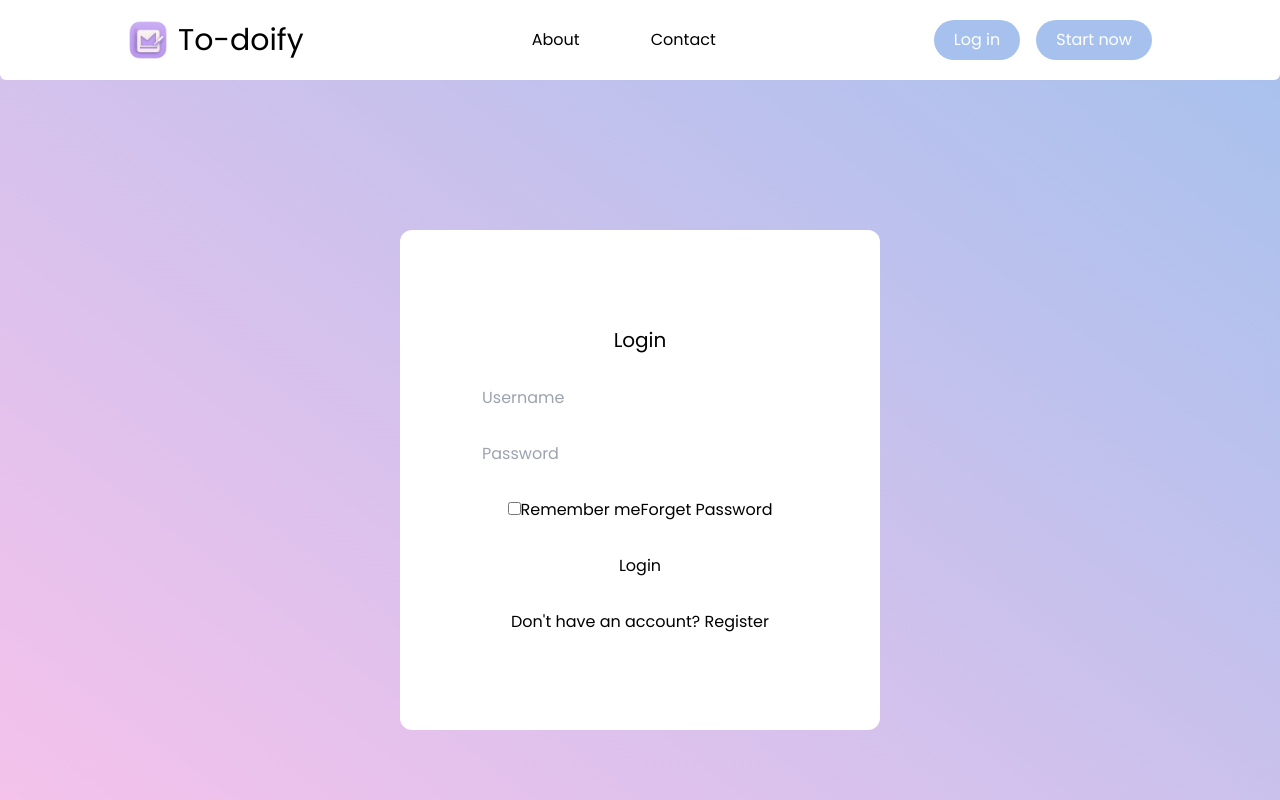
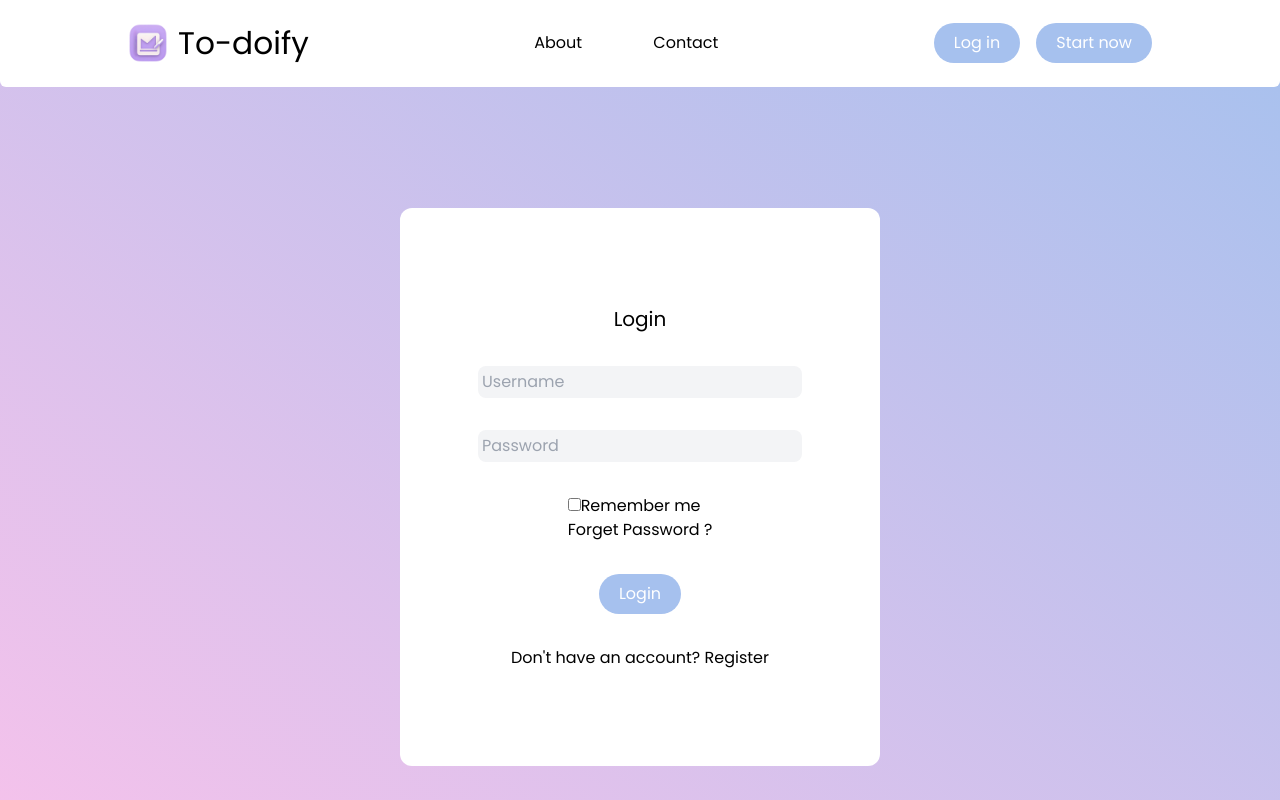
Before and after one commit to anthonyych4n/TaskManager, a React (Vite) app in the folder taskmanager/: page /login in a window 1280 px wide. Shown: the top 800 px of the page. Built offline with nearby package versions, Linux system fonts and the light colour scheme.

Commit message:
Update
Updated Login component, Footer and sidebar

```diff
--- a/taskmanager/src/components/AddTask.jsx
+++ b/taskmanager/src/components/AddTask.jsx
@@ -1,7 +1,7 @@
 import { useState } from "react";
 import { PropTypes } from "prop-types";
 
-const AddTask = ({ addTask }) => {
+function AddTask({ addTask }) {
   const [task, setTask] = useState("");
 
   const handleInputChange = (e) => {
@@ -27,7 +27,7 @@ const AddTask = ({ addTask }) => {
       <button type="submit">Add Task</button>
     </form>
   );
-};
+}
 
 AddTask.propTypes = {
   addTask: PropTypes.func.isRequired,
--- a/taskmanager/src/components/Footer.jsx
+++ b/taskmanager/src/components/Footer.jsx
@@ -1,8 +1,8 @@
 const Footer = () => {
   return (
     <footer className=" bottom-0 left-0 z-20 w-[100%] p-2 bg-white border-t border-gray-200 shadow rounded-md md:flex md:items-center md:justify-between md:p-2 dark:bg-gray-800 dark:border-gray-600">
-      <div className="w-full mx-auto max-w-screen-xl p-4 md:flex md:items-center md:justify-between">
-        <span className="text-sm text-gray-500 sm:text-center dark:text-gray-400">
+      <div className="w-full mx-auto max-w-screen-3xl p-6 md:flex md:items-center md:justify-between">
+        <span className="text-base text-gray-500 sm:text-center dark:text-gray-400">
           © 2024{" "}
           <a href="https://anthonyych4n.com/" className="hover:underline">
             Anthony Chan
--- a/taskmanager/src/components/LogIn.jsx
+++ b/taskmanager/src/components/LogIn.jsx
@@ -1,15 +1,23 @@
 const LogIn = () => {
   return (
     <div className="">
-      <form className="form-container w-full md:w-[400px] flex flex-col items-center justify-center gap-y-8 bg-white px-10 pt-14 pb-14">
+      <form className="form-container w-full md:w-[400px] flex flex-col items-center justify-center gap-y-8 px-10 pt-14 pb-14">
         <h1 className="text-xl">Login</h1>
-        <div className="">
-          <input type="text" placeholder="Username" />
+        <div className="p-0">
+          <input
+            type="text"
+            placeholder="Username"
+            className="flex bg-gray-100 rounded-lg p-1"
+          />
         </div>
-        <div className="">
-          <input type="password" placeholder="Password" />
+        <div className="p-0">
+          <input
+            type="password"
+            placeholder="Password"
+            className="flex bg-gray-100 rounded-lg p-1"
+          />
         </div>
-        <div className="forget">
+        <div className="flex flex-col justify-between ">
           <label htmlFor="rememberMeCheckbox">
             <input
               type="checkbox"
@@ -18,13 +26,18 @@ const LogIn = () => {
             />
             Remember me
           </label>
-          <a href="">Forget Password</a>
+          <a href="">Forget Password ?</a>
         </div>
-        <button type="submit">Login</button>
+        <button
+          type="submit"
+          className="bg-[#a6c1ee] text-white px-5 py-2 rounded-full hover:bg-[#87acec]"
+        >
+          Login
+        </button>
 
         <div className="register-link">
           <p>
-            Don&#39;t have an account? <a href="">Register</a>
+            Don&#39;t have an account? <a href="/createaccount">Register</a>
           </p>
         </div>
       </form>
--- a/taskmanager/src/components/Sidebar.jsx
+++ b/taskmanager/src/components/Sidebar.jsx
@@ -10,48 +10,48 @@ import User from "../../public/user.svg";
 
 const Sidebar = () => {
   return (
-    <nav className="bg-gray-200 text-black h-screen w-64 drop-shadow-lg text-xs">
-      <div className="flex py-3 p-4 justify-between">
-        <div className="flex justify-start space-x-4 items-center">
+    <nav className="bg-gray-200 text-black h-screen w-64 drop-shadow-lg text-base">
+      <div className="flex p-4 justify-between">
+        <div className="flex justify-start space-x-2 items-center">
           <img src={User} alt="" className="h-5 w-5" />{" "}
           {/* Profile Image (Add Later))*/}
           <a href="">Burton Jong</a>
         </div>
-        <div className="flex justify-end space-x-1 items-center">
+        <div className="flex justify-end space-x-2 items-center">
           <img src={Bell} alt="" className="h-5 w-5" /> {/* Bell Icon*/}
           <img src={Minimize} alt="" className="h-5 w-5" />{" "}
           {/* Open Close Sidebar Icon*/}
         </div>
       </div>
 
-      <div className="flex p-4 ">
-        <button className="flex space-x-4 items-center">
+      <div className="flex px-4  ">
+        <button className="flex space-x-2 items-center">
           <img src={Add} alt="" className="h-5 w-5" />
           <a href="">Add Task</a>
         </button>
       </div>
 
       <div className="flex text-justify">
-        <ul className="flex p-4 flex-col ">
-          <li className="py-1.5 flex space-x-4 text-justify items-center">
+        <ul className="flex px-4 py-2 flex-col ">
+          <li className="py-1.5 flex space-x-2 text-justify items-center">
             <img src={Search} alt="Search" className="h-5 w-5" />
             <a href="">Search</a>
           </li>
 
-          <li className="py-1.5 flex space-x-4 text-justify items-center">
+          <li className="py-1.5 flex space-x-2 text-justify items-center">
             <img src={Inbox} alt="Inbox" className="h-5 w-5" />
             <a href="/home/inbox">Inbox</a>
           </li>
 
-          <li className="py-1.5 flex space-x-4 text-justify items-center">
+          <li className="py-1.5 flex space-x-2 text-justify items-center">
             <img src={Today} alt="" className="h-5 w-5" />
             <a href="/home/today">Today</a>
           </li>
-          <li className="py-1.5 flex space-x-4 text-justify items-center">
+          <li className="py-1.5 flex space-x-2 text-justify items-center">
             <img src={Calendar} alt="Calendar" className="h-5 w-5" />
             <a href="/home/upcoming">Upcoming</a>
           </li>
-          <li className="py-1.5 flex space-x-4 text-justify items-center">
+          <li className="py-1.5 flex space-x-2 text-justify items-center">
             <img src={Trash} alt="" className="h-5 w-5" />
             <a href="/home/trash">Trash</a>
           </li>
--- a/taskmanager/tailwind.config.js
+++ b/taskmanager/tailwind.config.js
@@ -12,6 +12,15 @@ export default {
       fontFamily: {
         Poppins: ["Poppins", "sans-serif"],
       },
+      fontSize: {
+        sm: "0.8rem",
+        base: "1rem",
+        xl: "1.25rem",
+        "2xl": "1.563rem",
+        "3xl": "1.953rem",
+        "4xl": "2.441rem",
+        "5xl": "3.052rem",
+      },
     },
   },
   plugins: [],
```
